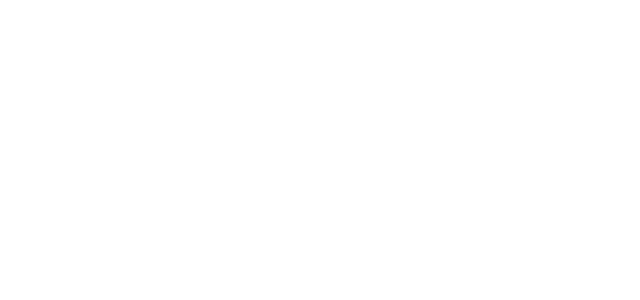
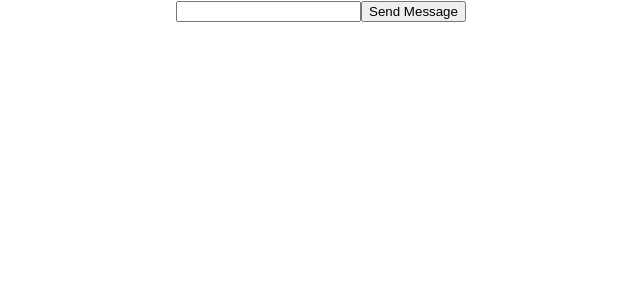
Before and after one commit to ktxdev/facebook-messanger-clone, a React (Create React App) app: page / in a window 1280 px wide. Shown: the top 300 px of the page, without its empty margins (319-959 px from the left). Built offline with nearby package versions, Linux system fonts and the light colour scheme.

Commit message:
Create input field

```diff
--- a/src/App.js
+++ b/src/App.js
@@ -1,8 +1,15 @@
+import { useState } from 'react';
 import './App.css';
 
 function App() {
+  const [input, setInput] = useState('')
   return (
     <div className="App">
+      {/* Input */}
+      <input value={input} onChange={e => setInput(e.target.value)} />
+      {/* Button */}
+      <button>Send Message</button>
+      {/* Messages */}
     </div>
   );
 }
```
